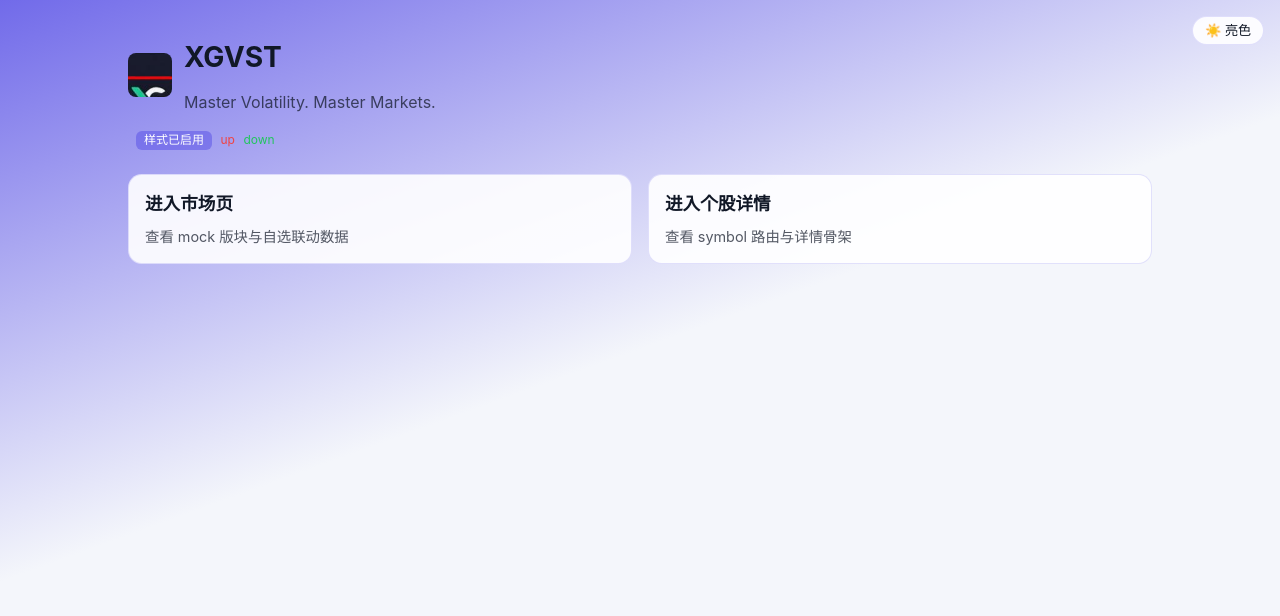
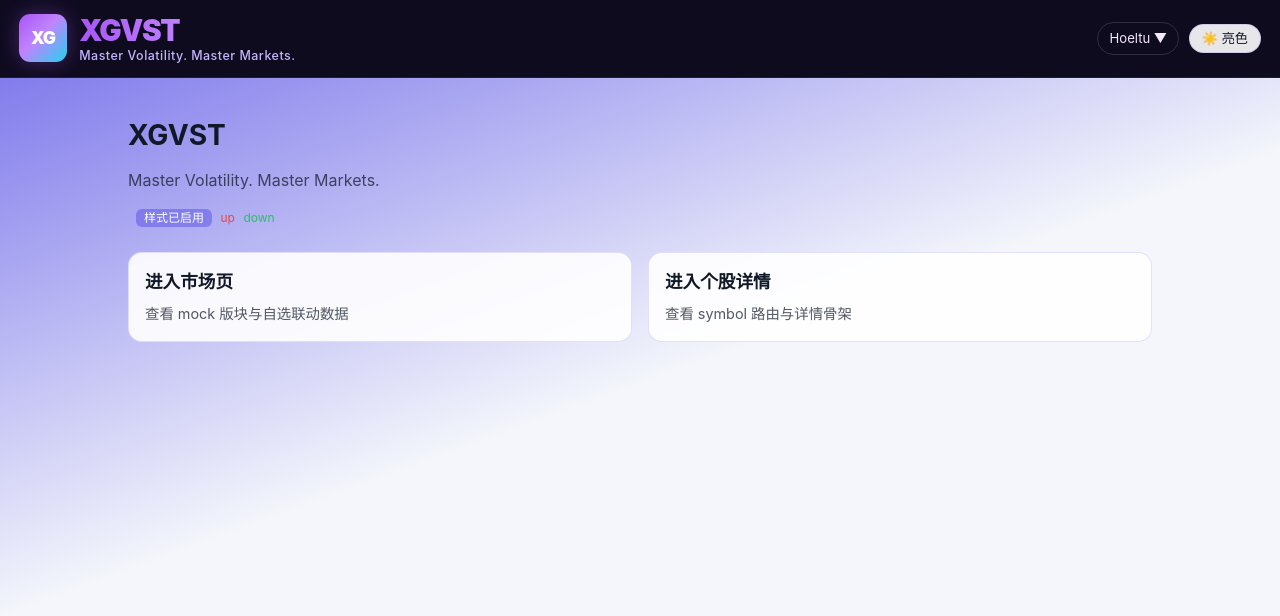
Before and after one commit to watermelon-9/xgvst, a SvelteKit app in the folder apps/web/: page / in a window 1280 px wide. Shown: the top 616 px of the page. Built offline with nearby package versions, Linux system fonts and the light colour scheme.

Commit message:
feat(web): render brand logo in code-based header

```diff
--- a/apps/web/src/app.css
+++ b/apps/web/src/app.css
@@ -37,6 +37,77 @@ body {
 	color: var(--color-text);
 }
 
+.app-header {
+	display: flex;
+	justify-content: space-between;
+	align-items: center;
+	gap: 1rem;
+	padding: 0.9rem 1.2rem;
+	background: #0f0b1f;
+	border-bottom: 1px solid rgba(147, 51, 234, 0.2);
+	position: sticky;
+	top: 0;
+	z-index: 40;
+}
+
+.brand-link {
+	display: flex;
+	align-items: center;
+	gap: 0.75rem;
+}
+
+.brand-emblem {
+	width: 3rem;
+	height: 3rem;
+	border-radius: 0.7rem;
+	display: grid;
+	place-items: center;
+	font-weight: 900;
+	letter-spacing: -0.04em;
+	font-size: 1.1rem;
+	background: linear-gradient(135deg, #a855f7, #c084fc 45%, #22d3ee);
+	color: #ffffff;
+	box-shadow: 0 0 20px rgba(168, 85, 247, 0.35);
+}
+
+.brand-copy {
+	display: flex;
+	flex-direction: column;
+	line-height: 1.05;
+}
+
+.brand-main {
+	font-size: 1.85rem;
+	font-weight: 900;
+	letter-spacing: -0.04em;
+	background: linear-gradient(90deg, #a855f7, #c084fc, #e9d5ff);
+	-webkit-background-clip: text;
+	background-clip: text;
+	color: transparent;
+}
+
+.brand-sub {
+	margin-top: 0.2rem;
+	font-size: 0.78rem;
+	font-weight: 500;
+	color: #c4b5fd;
+	letter-spacing: 0.04em;
+}
+
+.header-actions {
+	display: flex;
+	align-items: center;
+	gap: 0.6rem;
+}
+
+.user-chip {
+	font-size: 0.82rem;
+	padding: 0.35rem 0.7rem;
+	border-radius: 999px;
+	border: 1px solid rgba(255, 255, 255, 0.14);
+	color: #f3e8ff;
+}
+
 a {
 	color: inherit;
 	text-decoration: none;
@@ -54,19 +125,6 @@ a {
 
 .container-narrow {
 	width: min(100%, 900px);
-}
-
-.brand-hero {
-	display: flex;
-	align-items: center;
-	gap: 0.75rem;
-}
-
-.brand-logo {
-	width: 44px;
-	height: 44px;
-	border-radius: 0.5rem;
-	object-fit: cover;
 }
 
 .title {
@@ -241,10 +299,6 @@ a {
 }
 
 .theme-toggle {
-	position: fixed;
-	top: 1rem;
-	right: 1rem;
-	z-index: 50;
 	border: 1px solid var(--color-border);
 	border-radius: 999px;
 	background: var(--color-surface);
@@ -259,6 +313,30 @@ a {
 	background: var(--color-surface-hover);
 }
 
+@media (max-width: 768px) {
+	.app-header {
+		padding: 0.75rem 0.8rem;
+	}
+
+	.brand-emblem {
+		width: 2.3rem;
+		height: 2.3rem;
+		font-size: 0.9rem;
+	}
+
+	.brand-main {
+		font-size: 1.35rem;
+	}
+
+	.brand-sub {
+		font-size: 0.68rem;
+	}
+
+	.user-chip {
+		display: none;
+	}
+}
+
 @media (min-width: 768px) {
 	.page {
 		padding: 2.25rem 1.5rem;
--- a/apps/web/src/routes/+layout.svelte
+++ b/apps/web/src/routes/+layout.svelte
@@ -42,8 +42,21 @@
 	<title>XGVST — Master Volatility. Master Markets.</title>
 </svelte:head>
 
-<button type="button" class="theme-toggle" onclick={toggleTheme} aria-label="切换明暗主题">
-	<span>{theme === 'light' ? '🌙 暗黑' : '☀️ 亮色'}</span>
-</button>
+<header class="app-header">
+	<a class="brand-link" href="/" aria-label="返回首页">
+		<div class="brand-emblem" aria-hidden="true">XG</div>
+		<div class="brand-copy">
+			<div class="brand-main">XGVST</div>
+			<div class="brand-sub">Master Volatility. Master Markets.</div>
+		</div>
+	</a>
+
+	<div class="header-actions">
+		<div class="user-chip">Hoeltu ▼</div>
+		<button type="button" class="theme-toggle" onclick={toggleTheme} aria-label="切换明暗主题">
+			<span>{theme === 'light' ? '🌙 暗黑' : '☀️ 亮色'}</span>
+		</button>
+	</div>
+</header>
 
 {@render children()}
--- a/apps/web/src/routes/+page.svelte
+++ b/apps/web/src/routes/+page.svelte
@@ -1,12 +1,7 @@
 <main class="page">
 	<section class="container">
-		<div class="brand-hero">
-			<img class="brand-logo" src="/brand/xgvst-logo.png" alt="XGVST logo" />
-			<div>
-				<h1 class="title">XGVST</h1>
-				<p class="subtitle">Master Volatility. Master Markets.</p>
-			</div>
-		</div>
+		<h1 class="title">XGVST</h1>
+		<p class="subtitle">Master Volatility. Master Markets.</p>
 		<p class="subtitle">
 			<span class="status-badge">样式已启用</span>
 			<span class="trend-tag trend-up">up</span>
```
